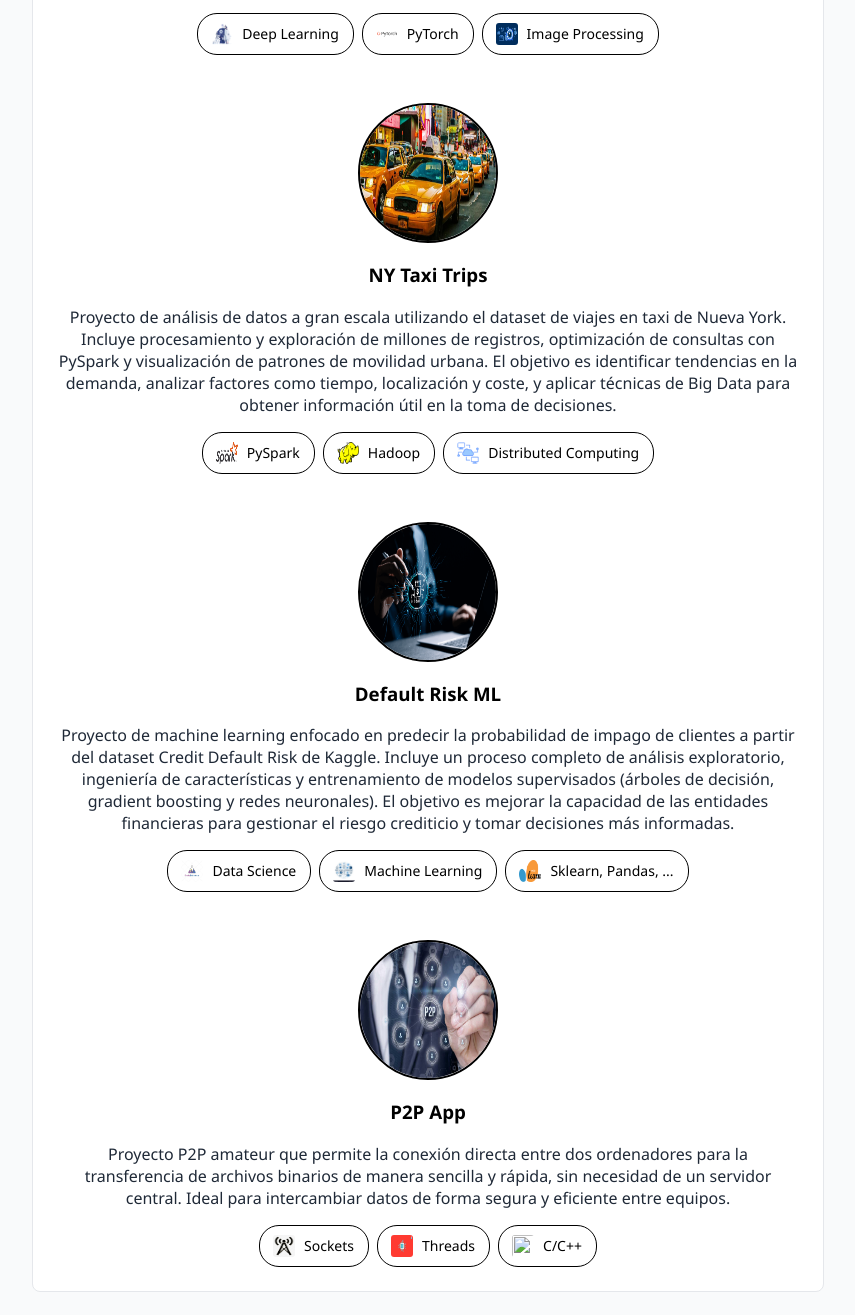
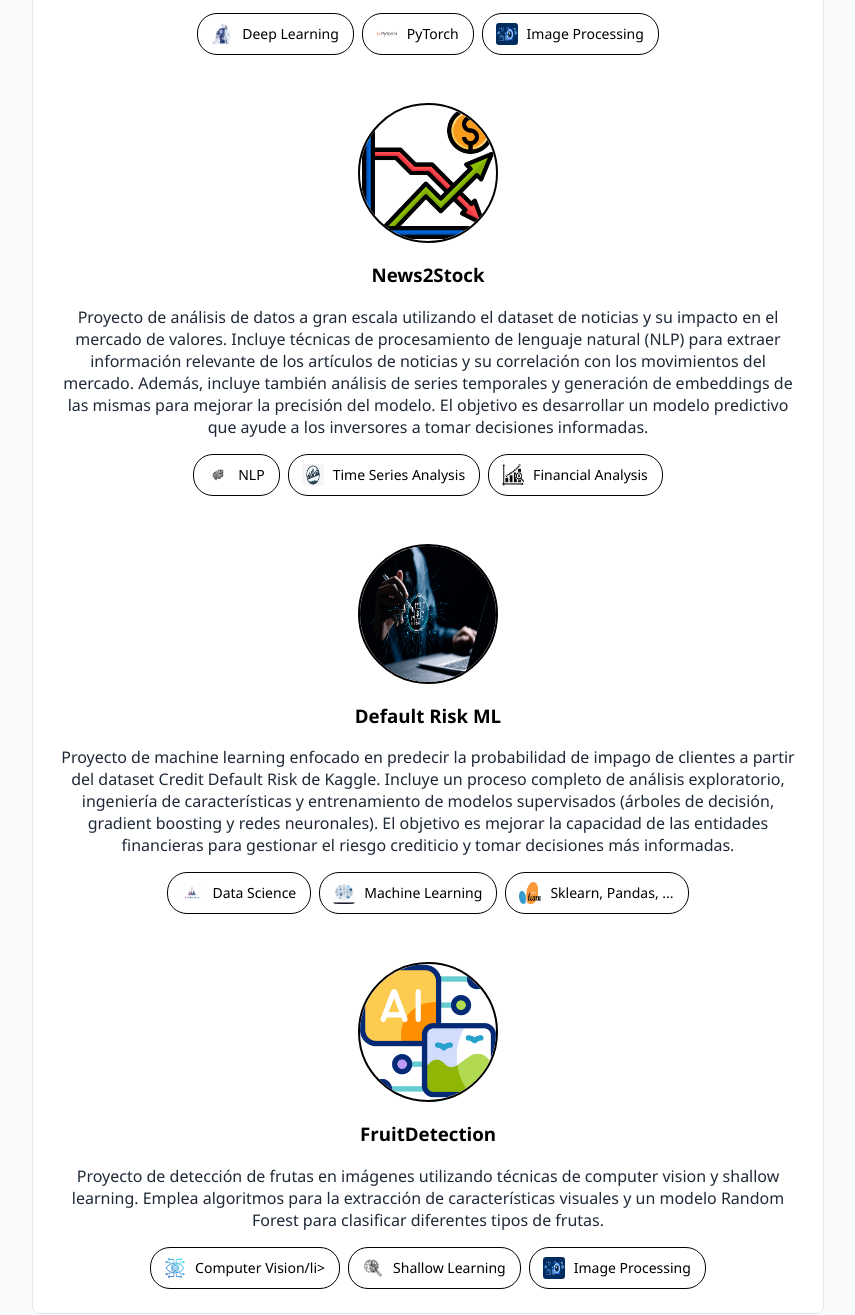
Before and after one commit to ineguiluz1/Portfolio, a plain HTML site: page proyectos.html in a window 1280 px wide. Shown: the part 464-1779 px from the top of the page, without its empty margins (350-1205 px from the left). Drawn offline with Linux system fonts and the light colour scheme.

Commit message:
Projects update

```diff
--- a/proyectos.html
+++ b/proyectos.html
@@ -49,22 +49,23 @@
             </section>
             <section id="proyecto-2" class="project">
                 <div class="project__header">
-                    <img src="img/ny_taxi.png" class="project__logo" alt="">
-                    <h3><a href="https://github.com/ineguiluz1/yellow_taxi_trips">NY Taxi Trips</a></h3>
+                    <img src="img/stock_market_logo.png" class="project__logo" alt="">
+                    <h3><a href="https://github.com/aitorDiezMateo/News2Stock">News2Stock</a></h3>
                     <p>
                         Proyecto de análisis de datos a gran escala utilizando el
-                        dataset de viajes en taxi de Nueva York. Incluye procesamiento y
-                        exploración de millones de registros, optimización de consultas con
-                        PySpark y visualización de patrones de movilidad urbana.
-                        El objetivo es identificar tendencias en la demanda, analizar
-                        factores como tiempo, localización y coste, y aplicar técnicas
-                        de Big Data para obtener información útil en la toma de decisiones.
+                        dataset de noticias y su impacto en el mercado de valores. Incluye
+                        técnicas de procesamiento de lenguaje natural (NLP) para extraer
+                        información relevante de los artículos de noticias y su correlación
+                        con los movimientos del mercado. Además, incluye también análisis de series temporales y
+                        generación de embeddings de las mismas para mejorar la precisión del modelo.
+                        El objetivo es desarrollar un modelo
+                        predictivo que ayude a los inversores a tomar decisiones informadas.
                     </p>
                 </div>
                 <ul>
-                    <li><img src="img/spark.png" alt="">PySpark</li>
-                    <li><img src="img/hadoop.png" alt="">Hadoop</li>
-                    <li><img src="img/distributed_computing.png" alt="">Distributed Computing</li>
+                    <li><img src="img/NLP.png" alt="">NLP</li>
+                    <li><img src="img/Time_series.png" alt="">Time Series Analysis</li>
+                    <li><img src="img/financial_an.png" alt="">Financial Analysis</li>
                 </ul>
             </section>
             <section id="proyecto-3" class="project">
@@ -89,19 +90,19 @@
             </section>
             <section id="proyecto-4" class="project">
                 <div class="project__header">
-                    <img src="img/p2p.png" class="project__logo" alt="">
-                    <h3><a href="https://github.com/ineguiluz1/PROYECTOP2P">P2P App</a></h3>
+                    <img src="img/FruitDetection.png" class="project__logo" alt="">
+                    <h3><a href="https://github.com/ineguiluz1/FruitDetection">FruitDetection</a></h3>
                 </div>
                 <p>
-                    Proyecto P2P amateur que permite la conexión directa entre dos ordenadores para
-                    la transferencia de archivos binarios de manera sencilla y rápida, sin
-                    necesidad de un servidor central. Ideal para intercambiar datos de forma
-                    segura y eficiente entre equipos.
+                    Proyecto de detección de frutas en imágenes utilizando técnicas de
+                    computer vision y shallow learning. Emplea algoritmos para la extracción
+                    de características visuales y un modelo Random Forest para clasificar
+                    diferentes tipos de frutas.
                 </p>
                 <ul>
-                    <li><img src="img/net.png" alt="">Sockets</li>
-                    <li><img src="img/threads.png" alt="">Threads</li>
-                    <li><img src="img/cpp.png" alt="">C/C++</li>
+                    <li><img src="img/computer_vision.png" alt="">Computer Vision/li>
+                    <li><img src="img/shallow_learning.png" alt="">Shallow Learning</li>
+                    <li><img src="img/image_processing.png" alt="">Image Processing</li>
                 </ul>
             </section>
         </main>
```
Also changed, not shown: img/FruitDetection.png (added), img/NLP.png (added), img/Time_series.png (added), img/computer_vision.png (added), img/financial_an.png (added), img/shallow_learning.png (added), img/stock_market_logo.png (added).
